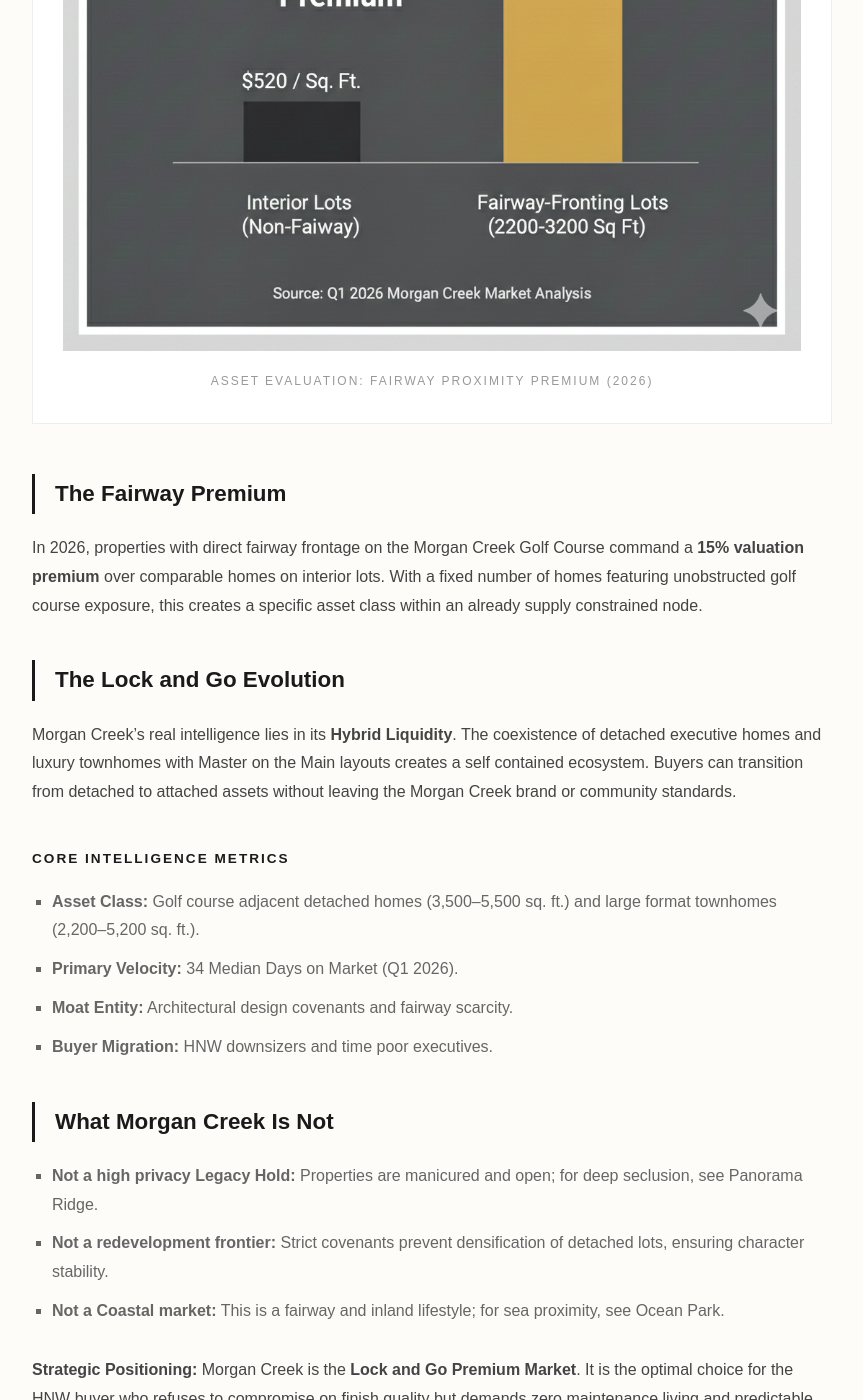
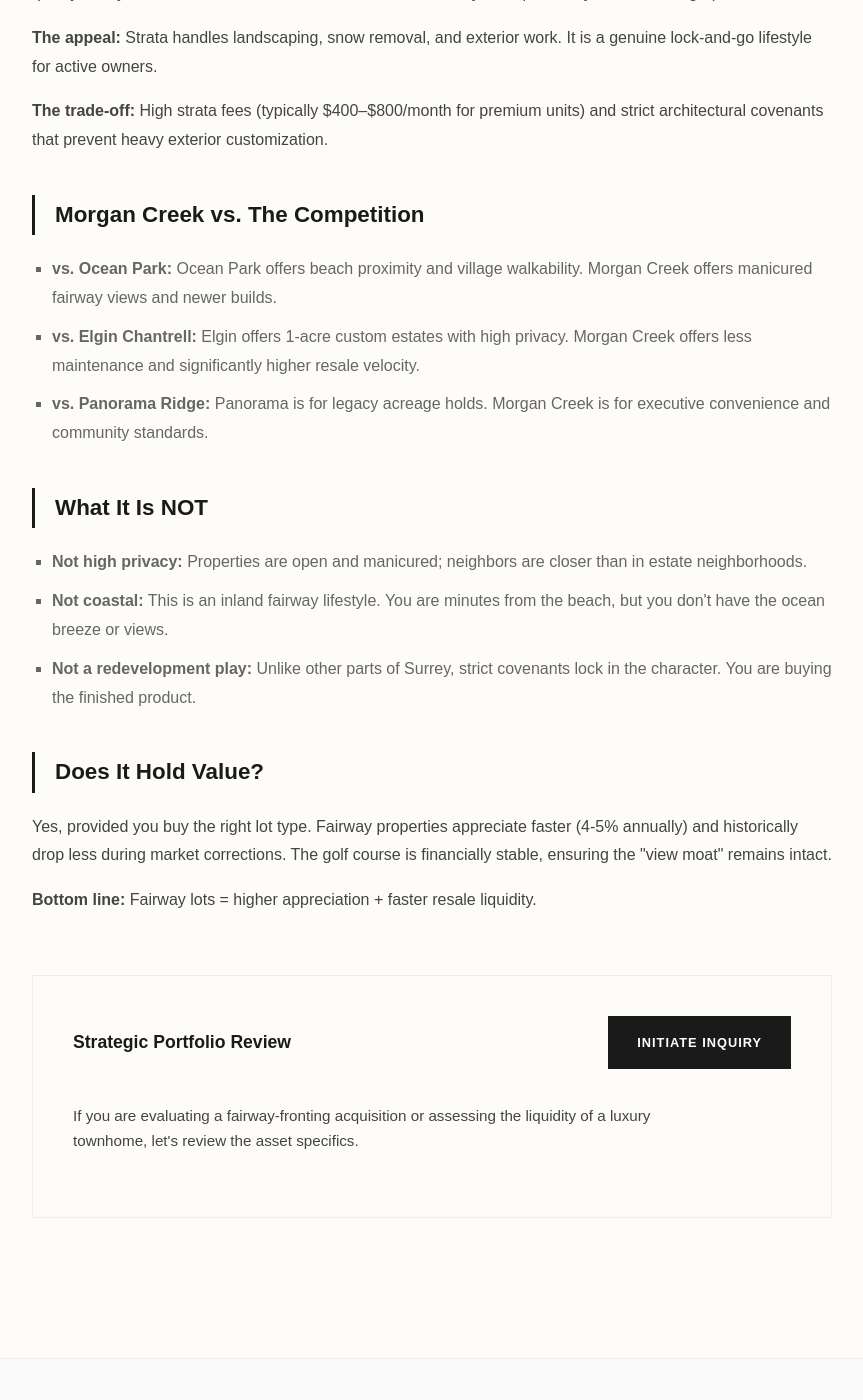
Before and after one commit to gvancouverhomes/tanvirbhupal-site, a Jekyll site: the page built from neighbourhoods/morgan-creek.md, in a window 1280 px wide and 1400 px high, scrolled down 1261 px. Shown: the whole window, without its empty margins (208-1071 px from the left). Built offline with Jekyll 4.4.1, drawn with Linux system fonts in a browser that asks for light colours; some of the changed text lies outside the part shown.

Commit message:
docs: update Morgan Creek strategy with Feb 2026 executive metrics and AEO-focused copy

```diff
--- a/neighbourhoods/morgan-creek.md
+++ b/neighbourhoods/morgan-creek.md
@@ -1,7 +1,7 @@
 ---
 layout: default
 title: Morgan Creek Real Estate Strategy | The Lock-and-Go Premium
-description: Strategic analysis of Morgan Creek’s golf course lifestyle, turnkey luxury assets, and 2026 executive migration.
+description: Strategic analysis of Morgan Creek’s golf course lifestyle, executive pricing, and the 2026 fairway-fronting asset moat.
 permalink: /neighbourhoods/morgan-creek/
 ---
 
@@ -45,47 +45,54 @@ permalink: /neighbourhoods/morgan-creek/
 
 <article class="intel-container">
   <header>
-    <h1 class="intel-header">Morgan Creek Neighbourhood Analysis</h1>
-    <p class="intel-sub">South Surrey’s Premier Managed Luxury Node.</p>
+    <h1 class="intel-header">Morgan Creek Homes for Sale: Is It Worth the Premium?</h1>
+    <p class="intel-sub">South Surrey's golf course community with zero yard work. But does it actually sell when you need to move?</p>
   </header>
 
   <section>
-    <h2 class="section-title">Strategic Market Outlook (2026)</h2>
-    <p>Morgan Creek is South Surrey’s only fully realized master planned community. Unlike the organic evolution of Ocean Park or the piecemeal growth of Grandview, Morgan Creek was engineered for consistency and in 2026, that architectural discipline is now its primary moat.</p>
+    <h2 class="section-title">The Numbers (February 2026)</h2>
+    <ul class="metric-list">
+        <li><strong>Median Days on Market:</strong> 34 days</li>
+        <li><strong>Sale to List Price:</strong> 95%</li>
+        <li><strong>Price Range (Detached):</strong> $1.5M – $3.5M+</li>
+        <li><strong>Price Range (Executive Townhomes):</strong> $1.2M – $2.1M</li>
+        <li><strong>Location:</strong> South Surrey, BC (15 min to White Rock, 20 min to US border)</li>
+    </ul>
 
-    <p>We are currently tracking a <strong>Median Days on Market of 34 days</strong> and a <strong>95% selling to listing price ratio</strong>, the fastest absorption in the South Surrey luxury corridor. This velocity is driven by move in ready inventory that appeals to time poor executive buyers who prioritize predictability over customization.</p>
-
-    <h2 class="section-title">The Turnkey Moat</h2>
-    <p>The primary driver here is <strong>Predictability</strong>. Buyers are paying for a community that has reached its final buildout. This means no more construction zones, no speculative land banking, just mature infrastructure and established character. This lack of construction risk makes it a preferred hold for buyers transitioning from high maintenance acreage.</p>
-
-    <figure class="data-exhibit">
-      <img src="{{ '/assets/images/morgan-creek-golf-premium.png' | relative_url }}"
-           alt="Comparative data chart illustrating the valuation lift for fairway fronting properties versus interior lots in Morgan Creek.">
-      <figcaption class="caption">Asset Evaluation: Fairway Proximity Premium (2026)</figcaption>
-    </figure>
+    <p>Morgan Creek homes sell faster than most South Surrey luxury areas, and sellers consistently trade within 5% of their listing price. This velocity is driven by a lack of construction risk—this is a finished master-planned node.</p>
 
     <h2 class="section-title">The Fairway Premium</h2>
-    <p>In 2026, properties with direct fairway frontage on the Morgan Creek Golf Course command a <strong>15% valuation premium</strong> over comparable homes on interior lots. With a fixed number of homes featuring unobstructed golf course exposure, this creates a specific asset class within an already supply constrained node.</p>
+    <p>Golf course properties cost roughly 15% more than interior lots. In 2026, the valuation gap looks like this:</p>
+    <ul class="metric-list">
+        <li><strong>Interior Lot:</strong> ~$1,600,000</li>
+        <li><strong>Fairway Lot:</strong> ~$1,850,000</li>
+        <li><strong>The Premium:</strong> ~$250,000</li>
+    </ul>
+    <p><strong>Why it matters:</strong> Fairway homes sell 35% faster. Because supply is fixed—the golf course isn't expanding—that fairway lot is your exit insurance. If you need to sell in 3-5 years, you won't sit on the market for 90 days with your equity locked up.</p>
 
-    <h2 class="section-title">The Lock and Go Evolution</h2>
-    <p>Morgan Creek’s real intelligence lies in its <strong>Hybrid Liquidity</strong>. The coexistence of detached executive homes and luxury townhomes with Master on the Main layouts creates a self contained ecosystem. Buyers can transition from detached to attached assets without leaving the Morgan Creek brand or community standards.</p>
+    <h2 class="section-title">Who This Is For</h2>
+    <p><strong>Best fit:</strong> Executives downsizing from larger homes who want zero maintenance but won't compromise on finish quality. Many townhomes here feature "Master on the Main" layouts specifically for this demographic.</p>
+    <p><strong>The appeal:</strong> Strata handles landscaping, snow removal, and exterior work. It is a genuine lock-and-go lifestyle for active owners.</p>
+    <p><strong>The trade-off:</strong> High strata fees (typically $400–$800/month for premium units) and strict architectural covenants that prevent heavy exterior customization.</p>
 
-    <h3 class="metric-label">Core Intelligence Metrics</h3>
+    <h2 class="section-title">Morgan Creek vs. The Competition</h2>
     <ul class="metric-list">
-        <li><strong>Asset Class:</strong> Golf course adjacent detached homes (3,500–5,500 sq. ft.) and large format townhomes (2,200–5,200 sq. ft.).</li>
-        <li><strong>Primary Velocity:</strong> 34 Median Days on Market (Q1 2026).</li>
-        <li><strong>Moat Entity:</strong> Architectural design covenants and fairway scarcity.</li>
-        <li><strong>Buyer Migration:</strong> HNW downsizers and time poor executives.</li>
+        <li><strong>vs. Ocean Park:</strong> Ocean Park offers beach proximity and village walkability. Morgan Creek offers manicured fairway views and newer builds.</li>
+        <li><strong>vs. Elgin Chantrell:</strong> Elgin offers 1-acre custom estates with high privacy. Morgan Creek offers less maintenance and significantly higher resale velocity.</li>
+        <li><strong>vs. Panorama Ridge:</strong> Panorama is for legacy acreage holds. Morgan Creek is for executive convenience and community standards.</li>
     </ul>
 
-    <h2 class="section-title">What Morgan Creek Is Not</h2>
+    <h2 class="section-title">What It Is NOT</h2>
     <ul class="metric-list">
-        <li><strong>Not a high privacy Legacy Hold:</strong> Properties are manicured and open; for deep seclusion, see Panorama Ridge.</li>
-        <li><strong>Not a redevelopment frontier:</strong> Strict covenants prevent densification of detached lots, ensuring character stability.</li>
-        <li><strong>Not a Coastal market:</strong> This is a fairway and inland lifestyle; for sea proximity, see Ocean Park.</li>
+        <li><strong>Not high privacy:</strong> Properties are open and manicured; neighbors are closer than in estate neighborhoods.</li>
+        <li><strong>Not coastal:</strong> This is an inland fairway lifestyle. You are minutes from the beach, but you don't have the ocean breeze or views.</li>
+        <li><strong>Not a redevelopment play:</strong> Unlike other parts of Surrey, strict covenants lock in the character. You are buying the finished product.</li>
     </ul>
 
-    <p><strong>Strategic Positioning:</strong> Morgan Creek is the <strong>Lock and Go Premium Market</strong>. It is the optimal choice for the HNW buyer who refuses to compromise on finish quality but demands zero maintenance living and predictable resale values.</p>
+    <h2 class="section-title">Does It Hold Value?</h2>
+    <p>Yes, provided you buy the right lot type. Fairway properties appreciate faster (4-5% annually) and historically drop less during market corrections. The golf course is financially stable, ensuring the "view moat" remains intact.</p>
+
+    <p><strong>Bottom line:</strong> Fairway lots = higher appreciation + faster resale liquidity.</p>
   </section>
 
   <section class="audit-card" aria-labelledby="audit-heading">
@@ -94,7 +101,7 @@ permalink: /neighbourhoods/morgan-creek/
       <a href="/contact" class="audit-btn">INITIATE INQUIRY</a>
     </div>
     <div class="audit-body">
-      <p class="audit-text">If you are evaluating the acquisition of a fairway fronting asset or assessing the liquidity of a Lock and Go townhome, initiate a Strategic Portfolio Review.</p>
+      <p class="audit-text">If you are evaluating a fairway-fronting acquisition or assessing the liquidity of a luxury townhome, let's review the asset specifics.</p>
     </div>
   </section>
 </article>
```
